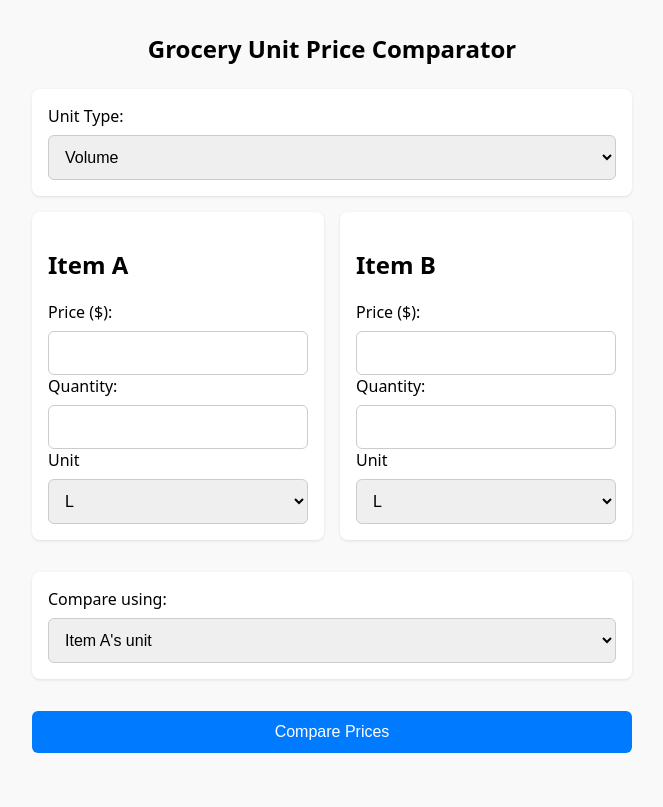
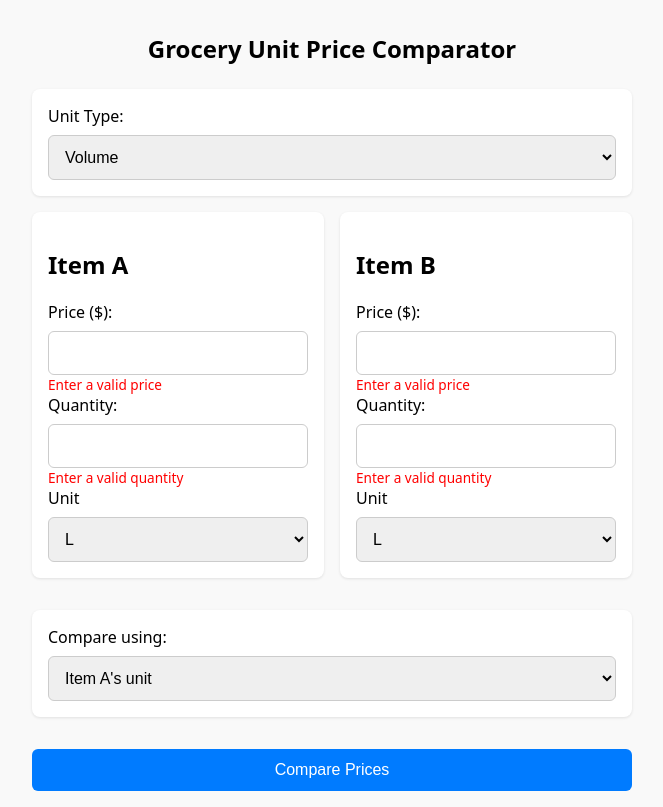
Before and after one commit to aaronliunumber2/grocery-compare, a React (Vite) app: page / in a window 1280 px wide. Both pictures are taken after a click on the button "Compare Prices". Shown: the whole page, without its empty margins (308-971 px from the left). Built offline with nearby package versions, Linux system fonts and the light colour scheme.

Commit message:
add error messages if they don't type in values

```diff
--- a/src/App.jsx
+++ b/src/App.jsx
@@ -9,7 +9,8 @@ function App() {
 
     const [unitType, setUnitType] = useState('volume');
     const [baseline, setBaseline] = useState('A');
-
+    const [inputErrors, setInputErrors] = useState({ itemA: {}, itemB: {} });
+    const [hasTriedCompare, setHasTriedCompare] = useState(false);
     const [itemA, setItemA] = useState({ price: '', quantity: '', unit: 'L' });
     const [itemB, setItemB] = useState({ price: '', quantity: '', unit: 'oz' });
     const [comparisonInput, setComparisonInput] = useState(null);
@@ -33,23 +34,30 @@ function App() {
         unitType === 'weight' ? weightUnits :
                 countUnits;
 
-    const isValidInput = (item) => {
-        return (
-            typeof item.price === 'number' &&
-            !isNaN(item.price) &&
-            item.price > 0 &&
-            typeof item.quantity === 'number' &&
-            !isNaN(item.quantity) &&
-            item.quantity > 0 &&
-            item.unit
-        );
+    const validateItem = (item) => {
+        const errors = {};
+        if (item.price === '' || isNaN(item.price) || item.price <= 0) {
+            errors.price = "Enter a valid price";
+        }
+        if (item.quantity === '' || isNaN(item.quantity) || item.quantity <= 0) {
+            errors.quantity = "Enter a valid quantity";
+        }
+        if (!item.unit) {
+            errors.unit = "Select a unit";
+        }
+        return errors;
     };
 
     const handleCompare = () => {
+        setHasTriedCompare(true);
 
-        if (!isValidInput(itemA) || !isValidInput(itemB)) {
-            alert("Please fill in all fields with valid numbers.");
-            return;
+        const errorsA = validateItem(itemA);
+        const errorsB = validateItem(itemB);
+
+        setInputErrors({ itemA: errorsA, itemB: errorsB });
+
+        if (Object.keys(errorsA).length || Object.keys(errorsB).length) {
+            return; // do not compare
         }
 
         setComparisonInput({
@@ -60,7 +68,6 @@ function App() {
         });
         setHasCompared(true);
 
-        // Scroll after render completes
         setTimeout(() => {
             resultRef.current?.scrollIntoView({ behavior: 'smooth' });
         }, 50);
@@ -80,8 +87,23 @@ function App() {
             </div>
 
             <div className="item-grid">
-                <ItemInput label="A" itemData={itemA} onChange={setItemA} unitOptions={unitOptions} />
-                <ItemInput label="B" itemData={itemB} onChange={setItemB} unitOptions={unitOptions} />
+                <ItemInput
+                    label="A"
+                    itemData={itemA}
+                    onChange={setItemA}
+                    unitOptions={unitOptions}
+                    errors={inputErrors.itemA}
+                    showErrors={hasTriedCompare}
+                />
+
+                <ItemInput
+                    label="B"
+                    itemData={itemB}
+                    onChange={setItemB}
+                    unitOptions={unitOptions}
+                    errors={inputErrors.itemB}
+                    showErrors={hasTriedCompare}
+                />
             </div>
 
             <div className="card">
--- a/src/components/ItemInput.jsx
+++ b/src/components/ItemInput.jsx
@@ -1,7 +1,7 @@
 // src/components/ItemInput.jsx
 import React from 'react';
 
-function ItemInput({ label, itemData, onChange, unitOptions }) {
+function ItemInput({ label, itemData, onChange, unitOptions, errors = {}, showErrors }) {
     const handleChange = (field, value) => {
         onChange({
             ...itemData,
@@ -20,6 +20,9 @@ function ItemInput({ label, itemData, onChange, unitOptions }) {
                     value={itemData.price}
                     onChange={(e) => handleChange('price', parseFloat(e.target.value))}
                 />
+                {showErrors && errors.price && (
+                    <div style={{ color: 'red', fontSize: '0.85rem' }}>{errors.price}</div>
+                )}
             </div>
 
             <div>
@@ -29,6 +32,9 @@ function ItemInput({ label, itemData, onChange, unitOptions }) {
                     value={itemData.quantity}
                     onChange={(e) => handleChange('quantity', parseFloat(e.target.value))}
                 />
+                {showErrors && errors.quantity && (
+                    <div style={{ color: 'red', fontSize: '0.85rem' }}>{errors.quantity}</div>
+                )}
             </div>
 
             <label>Unit</label>
@@ -42,6 +48,9 @@ function ItemInput({ label, itemData, onChange, unitOptions }) {
                     </option>
                 ))}
             </select>
+            {showErrors && errors.unit && (
+                <div style={{ color: 'red', fontSize: '0.85rem' }}>{errors.unit}</div>
+            )}
         </div>
     );
 }
```
